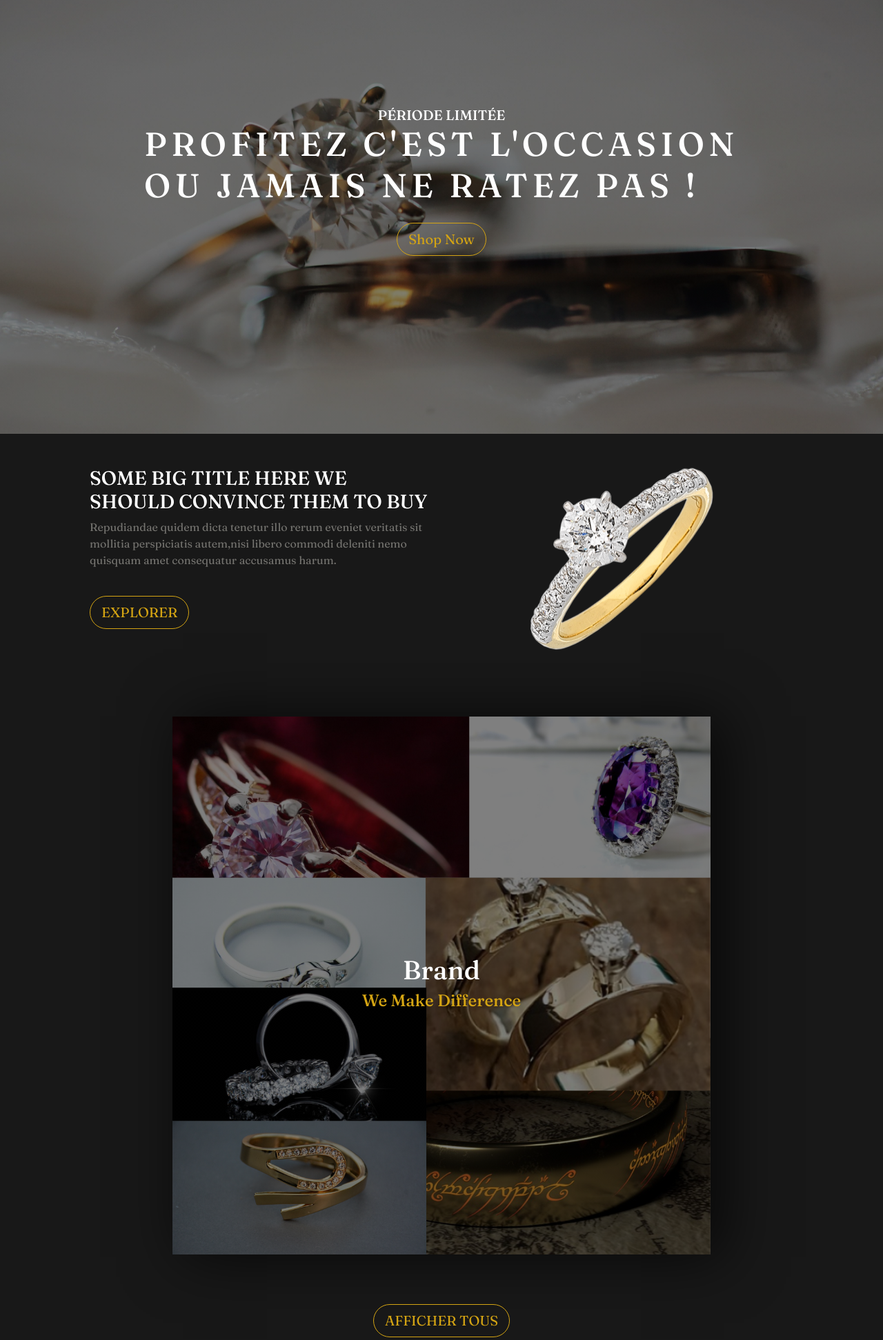
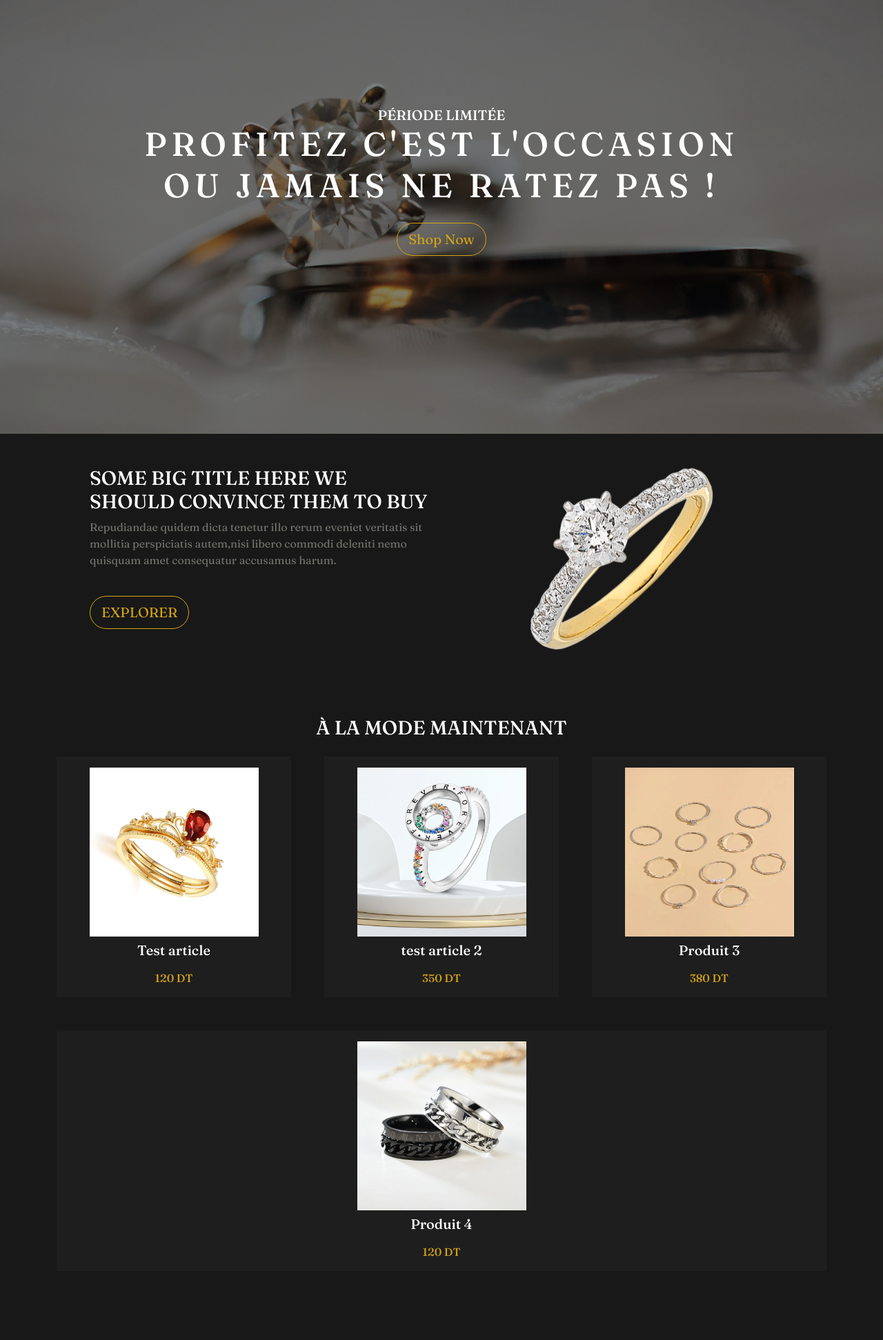
Before and after one commit to MrF0o/online-shop, a PHP site: page /univ-ecom-website/ in a window 1280 px wide. Shown: the part 330-2273 px from the top of the page at 69% size. Run offline with PHP 8.4, Linux system fonts and the light colour scheme; data comes from the database, SQL or seed files in the repository; some libraries are stand-ins or nearby versions; some web fonts are replaced.

Commit message:
products section

```diff
--- a/index.php
+++ b/index.php
@@ -30,7 +30,7 @@
 
 <?php include(__DIR__ . '/header.php') ?>
 <div class="hero-wrapper">
-    <div class="hero">
+    <div class="hero text-center">
         <h6>période limitée</h6>
         <h3>Profitez C'est L'occasion <br>
             Ou Jamais Ne Ratez Pas !</h3>
@@ -49,6 +49,68 @@
             <img src="images/image-preview-1.png">
         </div>
     </div>
+    <div class="row products justify-content-center align-content-center mt-5">
+        <div class="row justify-content-center align-content-center">
+            <div class="text-center">
+                <h3 class="text-uppercase">à la mode maintenant</h3>
+            </div>
+        </div>
+        <div class="row justify-content-center align-content-center gap-5 mt-3">
+
+            <?php foreach ($products as $key => $prod) : ?>
+
+                <div class="product-card col p-3 d-flex flex-column align-items-center">
+                    <div class="product-thumb">
+                        <img src="<?php echo $images[$key] ?>" alt="">
+                    </div>
+
+                    <div class="product-title text-center p-2">
+                        <h5><?php echo htmlentities($prod['title']) ?></h5>
+                    </div>
+
+                    <div class="product-price-span text-center">
+                        <span style="font-weight:500"><?php echo htmlentities($prod['prix']) ?> DT</span>
+                    </div>
+
+                    <div class="overlay d-none pt-4 text-center">
+                        <div class="h-100 w-100 d-flex flex-column justify-content-center">
+                            <button class="btn bg-dark-main golden-btn" onclick="addToCart(<?php echo $prod['id'] ?>)">Ajouter au pannier</button>
+                        </div>
+                    </div>
+                </div>
+
+                <!-- <div class="card col-12 col-md w-100 p-0" style="width:18rem;">
+                    <a href="product.php?id=<?php echo $prod['id'] ?>"><img style="max-height:16rem;object-fit:cover" src="<?php echo $images[$key] ?>" class="card-img-top"></a>
+                    <div class="card-body">
+                        <h3 class="fs-4 fw-4 text-center card-title"><a class="text-decoration-none text-dark" href="product.php?id=<?php echo $prod['id'] ?>"><?php echo htmlentities($prod['title']) ?></a></h3>
+                        <div class="text-center">
+
+                            <span style="font-weight:500"><?php echo htmlentities($prod['prix']) ?> DT</span>
+                        </div>
+                        <div class="pt-4 text-center">
+                            <button class="btn btn-outline-dark" onclick="addToCart(<?php echo $prod['id'] ?>)">Ajouter au pannier</button>
+                        </div>
+                    </div>
+                </div> -->
+            <?php endforeach ?>
+
+
+            <div class="product-card">
+
+            </div>
+            <div class="product-card">
+
+            </div>
+            <div class="product-card">
+
+            </div>
+        </div>
+        <div class="row justify-content-center align-content-center">
+            <div class="text-center">
+                <button class="btn btn-outline-primary rounded-pill btn-lg px-3 mt-4 text-uppercase golden-btn">Afficher tous</button>
+            </div>
+        </div>
+    </div>
     <div class="row d-flex justify-content-center align-items-center mt-5">
         <div class="gallery-wrapper d-flex align-items-center justify-content-center">
             <div class="gallery-text text-center">
@@ -57,7 +119,7 @@
             </div>
         </div>
         <div class="w-100 text-center mt-5">
-            <button class="btn btn-outline-primary rounded-pill btn-lg px-3 mt-4 text-uppercase golden-btn">Afficher tous</button>
+            <button class="btn btn-outline-primary rounded-pill btn-lg px-3 mt-4 golden-btn text-uppercase">Afficher tous</button>
         </div>
     </div>
 </div>
--- a/style-dark.css
+++ b/style-dark.css
@@ -74,9 +74,14 @@
 }
 
 .hero > button:hover, .about button:hover, .golden-btn:hover {
-    background-color: #D4A413;
+    background-color: #D4A413 !important;
     color: white;
     border-color: #D4A413;
+}
+
+.bg-dark-main {
+    background-color: #1E1E1E;
+    transition: background 200ms ease;
 }
 
 .about h3 {
@@ -117,3 +122,43 @@
     text-align: center;
     color: #74736F;
 }
+
+.product-card:hover .overlay {
+    display: flex !important;
+    animation: fadeIn 0.5s;
+}
+
+.product-card {
+    position: relative;
+    background-color: #1E1E1E;
+}
+
+.overlay {
+    position: absolute;
+    top: 50%;
+    bottom: 50%;
+    height: 100%;
+    background: rgba(0, 0, 0, 0.2);
+    backdrop-filter: blur(3px);
+    transform: translatey(-50%);
+    width: 100%;
+    border-radius: 6px;
+}
+
+@keyframes fadeIn {
+    0% {
+        opacity: 0;
+    }
+    100% {
+        opacity: 1;
+    }
+}
+
+.product-thumb img {
+    height: 245px;
+    width: 245px;
+}
+
+.product-price-span {
+    color: #D4A413;
+}
```
